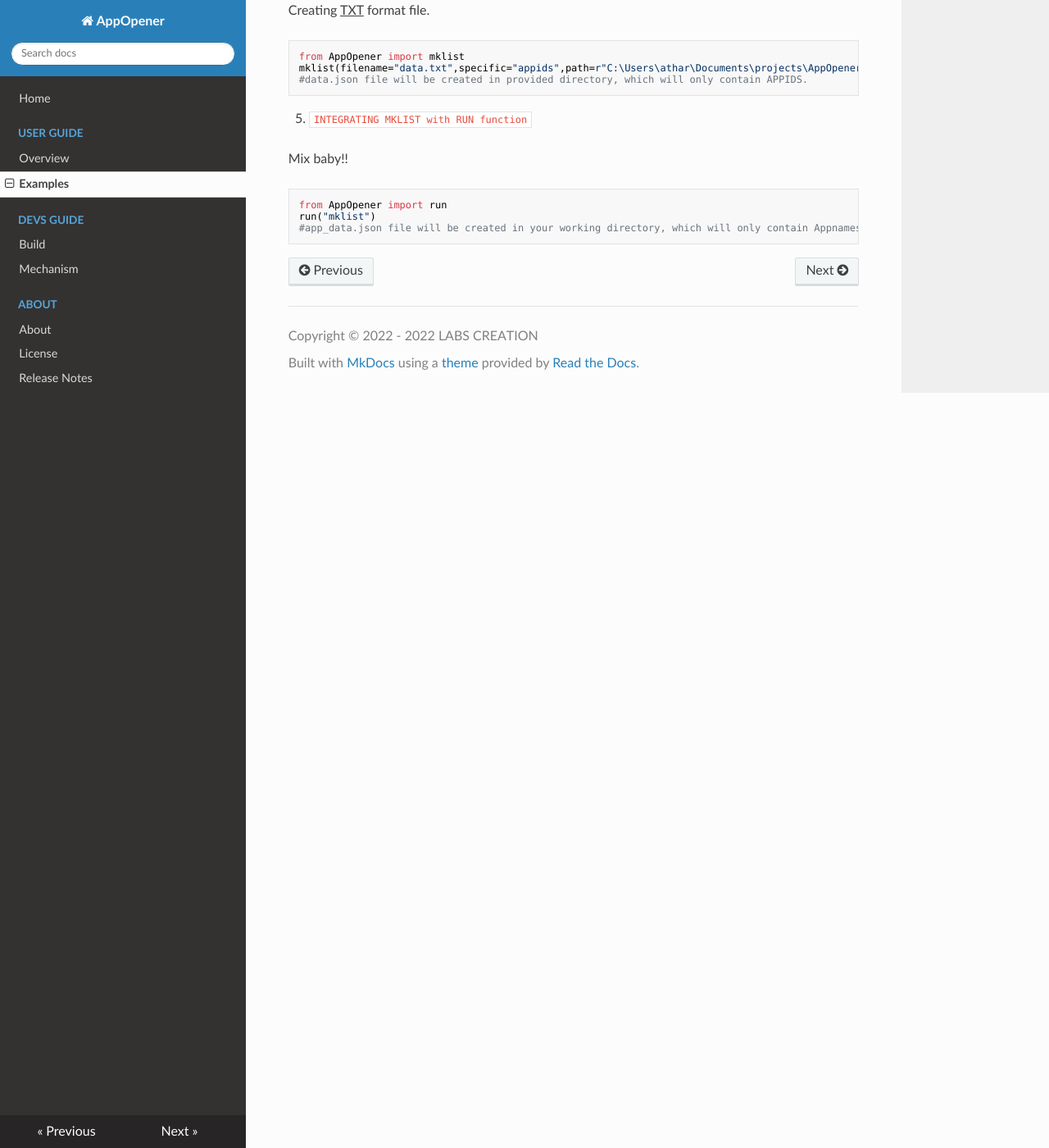
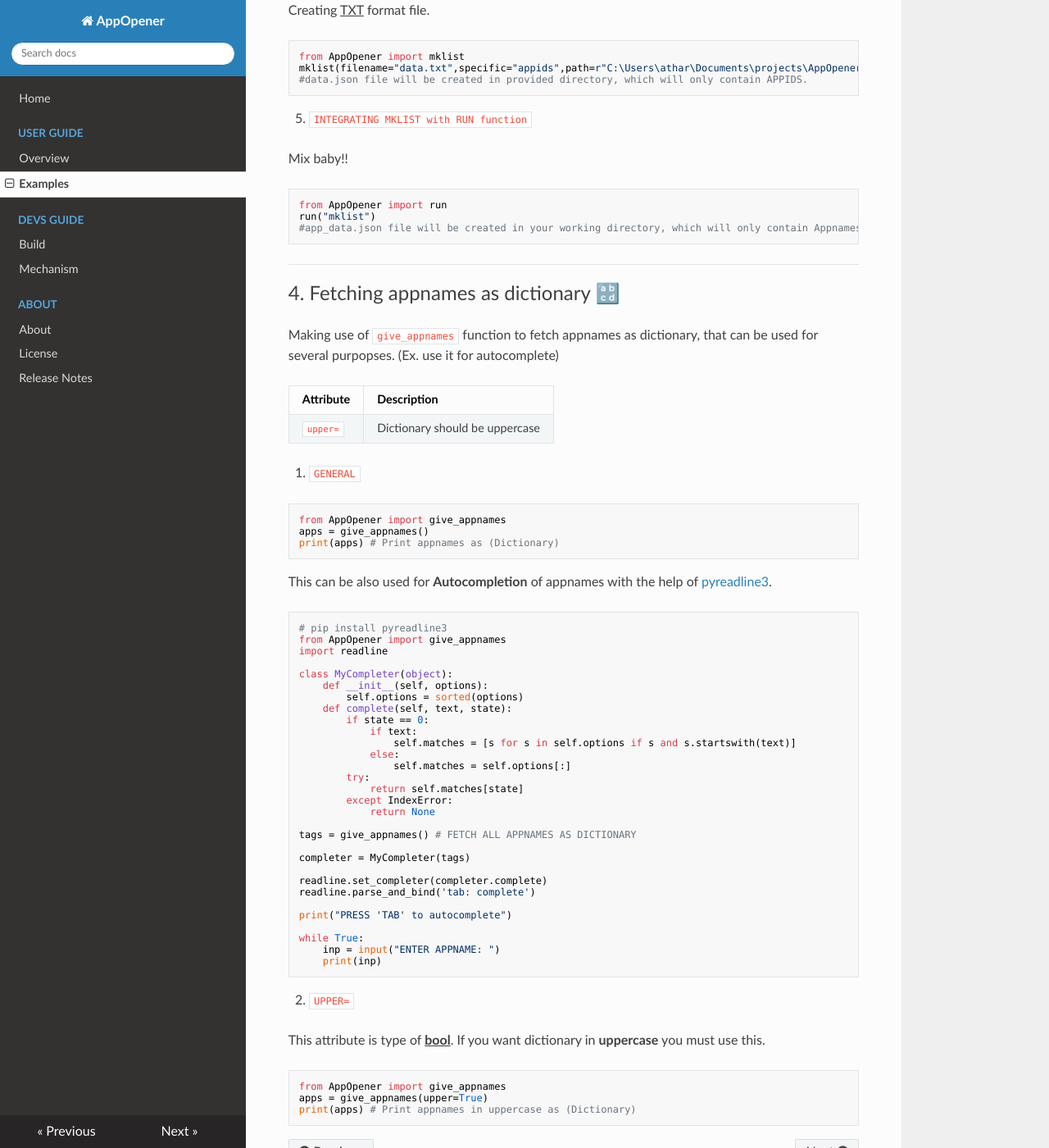
Before and after one commit to athrvvvv/AppOpener, an MkDocs documentation site: the page built from docs/Examples.md, in a window 1280 px wide and 1400 px high, scrolled down 4567 px. Shown: the whole window at 82% size. Built offline with MkDocs 1.6.1, drawn with Linux system fonts in a browser that asks for light colours; nearby versions of some CDN libraries.

Commit message:
Add example for new feature

````diff
--- a/docs/Examples.md
+++ b/docs/Examples.md
@@ -236,3 +236,66 @@
 run("mklist")
 #app_data.json file will be created in your working directory, which will only contain Appnames & Appids.
 ```
+---
+
+<font size=5>4. Fetching appnames as dictionary 🔡</font>
+
+Making use of `give_appnames` function to fetch appnames as dictionary, that can be used for several purpopses. (Ex. use it for autocomplete)
+
+
+| Attribute      | Description                          |
+| ----------- | ------------------------------------ |
+| `upper=`       | Dictionary should be uppercase               |
+
+&nbsp; 1. `GENERAL`
+
+``` python
+from AppOpener import give_appnames
+apps = give_appnames()
+print(apps) # Print appnames as (Dictionary)
+```
+
+This can be also used for **Autocompletion** of appnames with the help of <a href="https://pypi.org/project/pyreadline3/" target="_blank">pyreadline3</a>.
+
+``` python
+# pip install pyreadline3
+from AppOpener import give_appnames
+import readline
+
+class MyCompleter(object):
+    def __init__(self, options):
+        self.options = sorted(options)
+    def complete(self, text, state):
+        if state == 0:
+            if text:
+                self.matches = [s for s in self.options if s and s.startswith(text)]
+            else:
+                self.matches = self.options[:]
+        try:
+            return self.matches[state]
+        except IndexError:
+            return None
+
+tags = give_appnames() # FETCH ALL APPNAMES AS DICTIONARY
+
+completer = MyCompleter(tags)
+
+readline.set_completer(completer.complete)
+readline.parse_and_bind('tab: complete')
+
+print("PRESS 'TAB' to autocomplete")
+
+while True:
+	inp = input("ENTER APPNAME: ")
+	print(inp)
+```
+
+&nbsp; 2. `UPPER=`
+
+This attribute is type of **<u>bool</u>**. If you want dictionary in **uppercase** you must use this.
+
+``` python
+from AppOpener import give_appnames
+apps = give_appnames(upper=True)
+print(apps) # Print appnames in uppercase as (Dictionary)
+```
````
